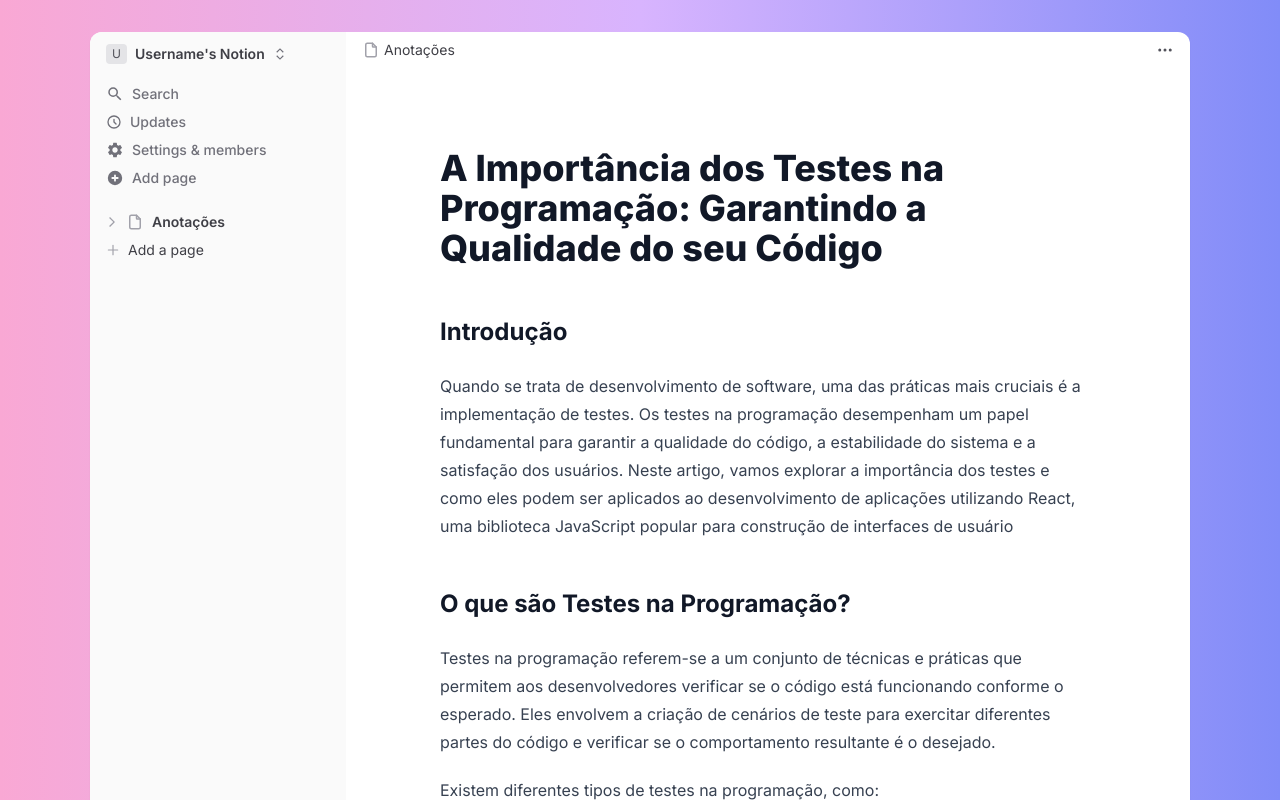
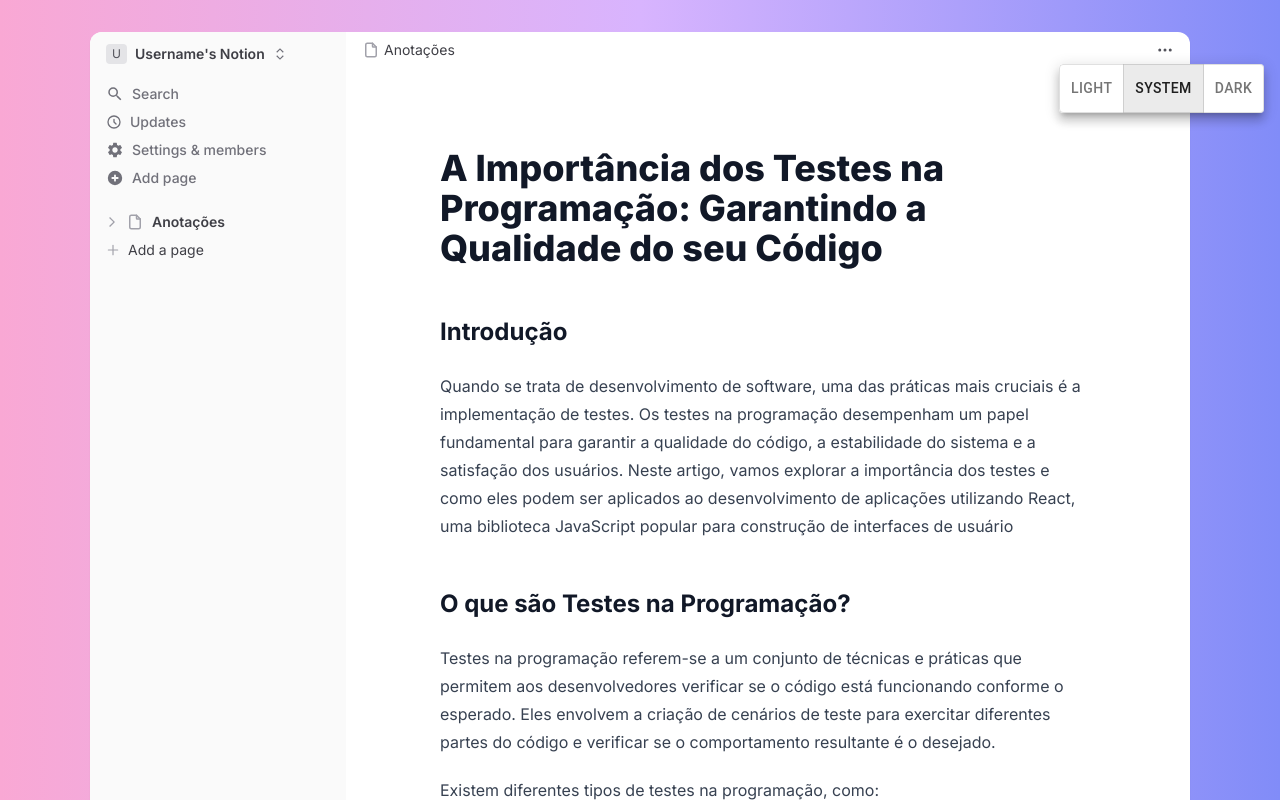
Before and after one commit to eri-prado/notion-react, a Next.js app: page / in a window 1280 px wide. Both pictures are taken after a click on the button 1165 px from the left and 50 px from the top of the page. Shown: the top 800 px of the page. Built offline with nearby package versions, Linux system fonts and the light colour scheme.

Commit message:
feat: test, styles

```diff
--- a/src/app/components/BubleButton.tsx/index.tsx
+++ b/src/app/components/BubleButton.tsx/index.tsx
@@ -7,7 +7,7 @@ export interface BubbleButtonProps extends ComponentProps<'button'> {
 export default function BubbleButton(props: BubbleButtonProps) {
   return (
     <button
-      className="p-2 text-black text-sm flex items-center gap-1.5 font-medium leading-none hover:bg-gray-100 data-[active=true]:text-violet-400"
+      className='p-2 text-black text-sm flex items-center gap-1.5 font-medium leading-none hover:bg-gray-100 data-[active=true]:text-violet-400'
       {...props}
     />
   );
--- /dev/null
+++ b/src/app/components/ButtonConfigs/components/DarkMode/index.tsx
@@ -0,0 +1,37 @@
+import { ToggleButton, ToggleButtonGroup } from '@mui/material';
+import { useEffect, useState } from 'react';
+import { DarkModeTypes } from 'src/app/types';
+
+interface IDarkModeProps {
+  theme: DarkModeTypes;
+  setTheme: (value: DarkModeTypes) => void;
+}
+
+export default function DarkMode({ theme, setTheme }: IDarkModeProps) {
+  const handleClick = (
+    event: React.MouseEvent<HTMLElement>,
+    theme: DarkModeTypes
+  ) => {
+    setTheme(theme);
+    localStorage.setItem('theme', theme || '');
+  };
+
+  return (
+    <ToggleButtonGroup
+      value={theme}
+      exclusive
+      onChange={handleClick}
+      aria-label='theme'
+    >
+      <ToggleButton value='light' aria-label='left aligned'>
+        Light
+      </ToggleButton>
+      <ToggleButton value='system' aria-label='centered'>
+        System
+      </ToggleButton>
+      <ToggleButton value='dark' aria-label='right aligned'>
+        Dark
+      </ToggleButton>
+    </ToggleButtonGroup>
+  );
+}
--- /dev/null
+++ b/src/app/components/ButtonConfigs/index.tsx
@@ -0,0 +1,39 @@
+import { Popover } from '@mui/material';
+import React from 'react';
+import DarkMode from './components/DarkMode';
+import { DarkModeTypes } from 'src/app/types';
+
+interface IButtonConfigsProps {
+  anchorEl: HTMLButtonElement | null;
+  setAnchorEl: (value: HTMLButtonElement | null) => void;
+  theme: DarkModeTypes;
+  setTheme: (value: DarkModeTypes) => void;
+}
+
+export default function ButtonConfigs({
+  anchorEl,
+  setAnchorEl,
+  theme,
+  setTheme,
+}: IButtonConfigsProps) {
+  const handleClose = () => {
+    setAnchorEl(null);
+  };
+
+  const open = Boolean(anchorEl);
+  const id = open ? 'simple-popover' : undefined;
+  return (
+    <Popover
+      id={id}
+      open={open}
+      anchorEl={anchorEl}
+      onClose={handleClose}
+      anchorOrigin={{
+        vertical: 'bottom',
+        horizontal: 'left',
+      }}
+    >
+      <DarkMode theme={theme} setTheme={setTheme} />
+    </Popover>
+  );
+}
--- a/src/app/components/Editor/index.tsx
+++ b/src/app/components/Editor/index.tsx
@@ -45,7 +45,7 @@ export default function Editor() {
     <div className="p-4">
       {editor ? (
         <EditorContent
-          className="max-w-[700] mx-auto pt-16 prose prose-violet"
+          className="max-w-[700] mx-auto pt-16 prose dark:prose-invert prose-violet"
           editor={editor}
         />
       ) : (
--- a/src/app/components/HeaderEditor/index.tsx
+++ b/src/app/components/HeaderEditor/index.tsx
@@ -1,16 +1,48 @@
 import { TbFile } from 'react-icons/tb';
 import { FiMoreHorizontal } from 'react-icons/fi';
+import { Popover } from '@mui/material';
+import { useEffect, useState } from 'react';
+import ButtonConfigs from '../ButtonConfigs';
+import { setTema } from 'src/app/functions/setTema';
+import { DarkModeTypes } from 'src/app/types';
 
 export default function HeaderEditor() {
+  const [anchorEl, setAnchorEl] = useState<HTMLButtonElement | null>(null);
+  const [theme, setTheme] = useState<DarkModeTypes>('system');
+
+  useEffect(() => {
+    const getThemeStorage = localStorage.getItem('theme');
+
+    if (getThemeStorage === ('dark' || 'light' || 'system'))
+      setTheme(getThemeStorage);
+  }, []);
+
+  useEffect(() => {
+    setTema(theme);
+  }, [theme]);
+
+  const handleClick = (event: React.MouseEvent<HTMLButtonElement>) => {
+    setAnchorEl(event.currentTarget);
+  };
+
   return (
-    <div className="flex justify-between py-1 px-2">
-      <button className="flex items-center gap-1 hover:bg-zinc-200 px-2 py-1">
-        <span className="text-zinc-400">
+    <div className='flex justify-between py-1 px-2'>
+      <ButtonConfigs
+        anchorEl={anchorEl}
+        setAnchorEl={setAnchorEl}
+        theme={theme}
+        setTheme={setTheme}
+      />
+      <button className='flex items-center gap-1 hover:bg-zinc-200 dark:hover:bg-zinc-800 px-2 py-1'>
+        <span className='text-zinc-400'>
           <TbFile fontSize={'18px'} />
         </span>
-        <span className="text-sm text-zinc-700 font-normal">Anotações</span>
+        <span className='text-sm text-zinc-700 dark:text-zinc-400 font-normal'>Anotações</span>
       </button>
-      <button className=" hover:bg-zinc-200 px-2 py-1 text-zinc-600">
+      <button
+        className=' hover:bg-zinc-200 dark:hover:bg-zinc-800 px-2 py-1 text-zinc-600'
+        onClick={handleClick}
+      >
         <FiMoreHorizontal fontSize={'18px'} />
       </button>
     </div>
--- a/src/app/components/Sidebar/index.tsx
+++ b/src/app/components/Sidebar/index.tsx
@@ -2,54 +2,53 @@ import React from 'react';
 import { BiExpandVertical } from 'react-icons/bi';
 import { MdSearch, MdSettings, MdArrowForwardIos } from 'react-icons/md';
 import { HiOutlineClock, HiPlusCircle, HiOutlinePlus } from 'react-icons/hi';
-import { RxFile } from 'react-icons/rx';
 import { TbFile } from 'react-icons/tb';
 
 export default function Sidebar() {
   return (
-    <div className="flex flex-col group">
-      <button className="flex items-center gap-2 hover:bg-zinc-200 px-4 py-3 mb-1">
-        <span className="py-0.5 px-1.5 bg-zinc-200 text-zinc-600 rounded text-xs">
+    <div className='flex flex-col group'>
+      <button className='flex items-center gap-2 hover:bg-zinc-200 dark:hover:bg-zinc-900 px-4 py-3 mb-1'>
+        <span className='py-0.5 px-1.5 bg-zinc-200 dark:bg-zinc-900 text-zinc-600 dark:text-zinc-200 rounded text-xs'>
           U
         </span>
-        <span className="text-sm text-zinc-700 font-semibold">{`Username's Notion`}</span>
-        <span className="text-zinc-500">
+        <span className='text-sm text-zinc-700 dark:text-zinc-200 font-semibold'>{`Username's Notion`}</span>
+        <span className='text-zinc-500 dark:text-zinc-200'>
           <BiExpandVertical fontSize={'14px'} />
         </span>
       </button>
-      <div className="flex flex-col text-sm">
-        <button className="flex items-center gap-2 text-zinc-500 font-medium hover:bg-zinc-200 px-4 py-1">
+      <div className='flex flex-col text-sm'>
+        <button className='flex items-center gap-2 text-zinc-500 dark:text-zinc-400 font-medium hover:bg-zinc-200 px-4 py-1 dark:hover:bg-zinc-900' >
           <MdSearch fontSize={'18px'} />
           Search
         </button>
-        <button className="flex items-center gap-2 text-zinc-500 font-medium hover:bg-zinc-200 px-4  py-1">
+        <button className='flex items-center gap-2 text-zinc-500 dark:text-zinc-400 font-medium hover:bg-zinc-200 px-4  py-1 dark:hover:bg-zinc-900'>
           <HiOutlineClock fontSize={'16px'} />
           Updates
         </button>
-        <button className="flex items-center gap-2 text-zinc-500 font-medium hover:bg-zinc-200 px-4  py-1">
+        <button className='flex items-center gap-2 text-zinc-500 dark:text-zinc-400 font-medium hover:bg-zinc-200 px-4  py-1 dark:hover:bg-zinc-900'>
           <MdSettings fontSize={'18px'} />
           Settings & members
         </button>
-        <button className="flex items-center gap-2 text-zinc-500 font-medium hover:bg-zinc-200 px-4  py-1">
+        <button className='flex items-center gap-2 text-zinc-500 dark:text-zinc-400 font-medium hover:bg-zinc-200 px-4  py-1 dark:hover:bg-zinc-900'>
           <HiPlusCircle fontSize={'18px'} />
           Add page
         </button>
       </div>
-      <div className="flex flex-col text-sm mt-4">
-        <button className="flex items-center gap-2 hover:bg-zinc-200 px-4 py-1">
-          <span className="text-zinc-400">
+      <div className='flex flex-col text-sm mt-4'>
+        <button className='flex items-center gap-2 hover:bg-zinc-200 dark:hover:bg-zinc-900 px-4 py-1'>
+          <span className='text-zinc-400'>
             <MdArrowForwardIos fontSize={'12px'} />
           </span>
-          <span className="text-zinc-400">
+          <span className='text-zinc-400'>
             <TbFile fontSize={'18px'} />
           </span>
-          <span className="text-sm text-zinc-700 font-semibold">Anotações</span>
+          <span className='text-sm text-zinc-700 dark:text-zinc-400 font-semibold'>Anotações</span>
         </button>
-        <button className="flex items-center gap-2 hover:bg-zinc-200 px-4 py-1">
-          <span className="text-zinc-400">
+        <button className='flex items-center gap-2 hover:bg-zinc-200 dark:hover:bg-zinc-900 px-4 py-1'>
+          <span className='text-zinc-400 '>
             <HiOutlinePlus fontSize={'14px'} />
           </span>
-          <span className="text-sm text-zinc-700">Add a page</span>
+          <span className='text-sm text-zinc-700 dark:text-zinc-400'>Add a page</span>
         </button>
       </div>
     </div>
--- /dev/null
+++ b/src/app/functions/setTema.ts
@@ -0,0 +1,16 @@
+export function setTema(mode: 'dark' | 'light' | 'system' = 'system') {
+  if (mode === 'system') {
+    const prefersDarkMode = window.matchMedia('(prefers-color-scheme: dark)');
+    if (prefersDarkMode.matches) {
+      document.documentElement.classList.add('dark');
+    } else {
+      document.documentElement.classList.remove('dark');
+    }
+  } else {
+    if (mode === 'dark') {
+      document.documentElement.classList.add('dark');
+    } else {
+      document.documentElement.classList.remove('dark');
+    }
+  }
+}
--- a/src/app/layout.tsx
+++ b/src/app/layout.tsx
@@ -1,22 +1,22 @@
-import './globals.css'
-import type { Metadata } from 'next'
-import { Inter } from 'next/font/google'
+import './globals.css';
+import type { Metadata } from 'next';
+import { Inter } from 'next/font/google';
 
-const inter = Inter({ subsets: ['latin'] })
+const inter = Inter({ subsets: ['latin'] });
 
 export const metadata: Metadata = {
   title: 'Notion',
   description: 'Generated by create next app',
-}
+};
 
 export default function RootLayout({
   children,
 }: {
-  children: React.ReactNode
+  children: React.ReactNode;
 }) {
   return (
-    <html lang="en">
+    <html lang='pt-br'>
       <body className={inter.className}>{children}</body>
     </html>
-  )
+  );
 }
--- a/src/app/page.tsx
+++ b/src/app/page.tsx
@@ -1,12 +1,13 @@
+'use client';
 import Editor from './components/Editor';
 import HeaderEditor from './components/HeaderEditor';
 import Sidebar from './components/Sidebar';
 
 export default function Home() {
   return (
-    <main className="min-h-screen p-8 text-zinc-900 bg-gradient-to-r from-pink-300 via-purple-300 to-indigo-400">
-      <div className="bg-white w-[1100px] mx-auto rounded-xl min-h-[720px] shadow-sm border-black/20 overflow-hidden grid grid-cols-[16rem_1fr]">
-        <aside className="bg-zinc-50 border-r-zinc-100">
+    <main className='min-h-screen p-8 text-zinc-900 dark:text-zinc-50 bg-gradient-to-r from-pink-300 via-purple-300 to-indigo-400'>
+      <div className='bg-white dark:bg-zinc-900 w-[1100px] mx-auto rounded-xl min-h-[720px] shadow-sm border-black/20 overflow-hidden grid grid-cols-[16rem_1fr]'>
+        <aside className='bg-zinc-50 dark:bg-zinc-800 border-r-zinc-100'>
           <Sidebar />
         </aside>
         <main>
--- /dev/null
+++ b/src/app/types/index.ts
@@ -0,0 +1 @@
+export type DarkModeTypes = 'dark' | 'light' | 'system';
--- a/tailwind.config.js
+++ b/tailwind.config.js
@@ -5,6 +5,7 @@ module.exports = {
     './src/components/**/*.{js,ts,jsx,tsx,mdx}',
     './src/app/**/*.{js,ts,jsx,tsx,mdx}',
   ],
+  darkMode: 'class',
   theme: {
     extend: {
       backgroundImage: {
```
Also changed, not shown: 2 other files (tests, documents, lock files or other folders).
